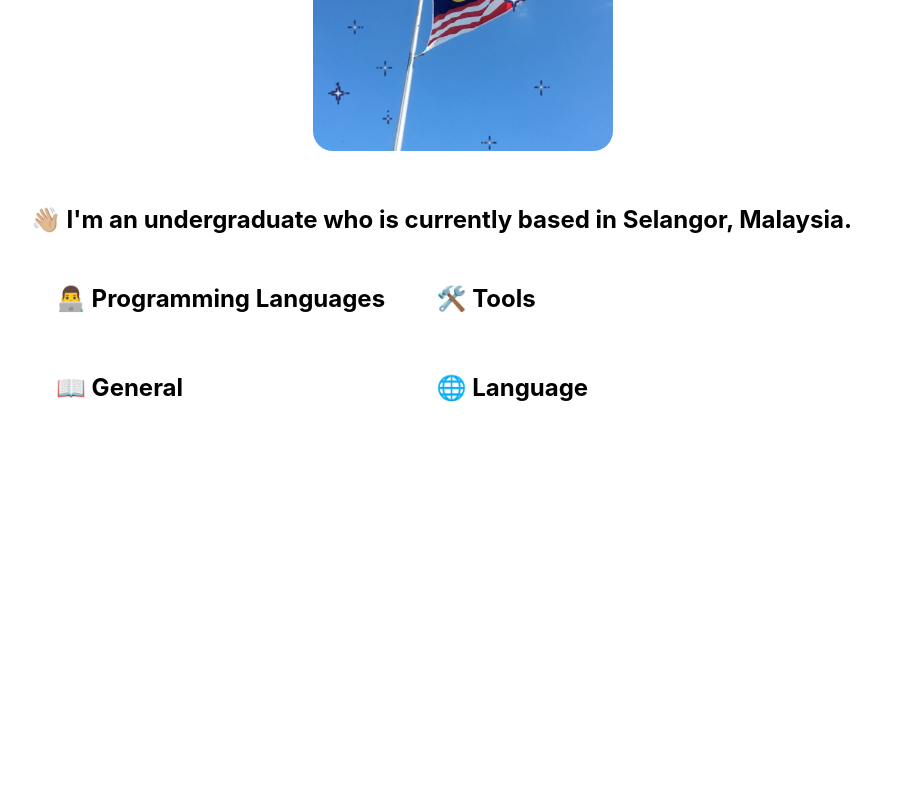
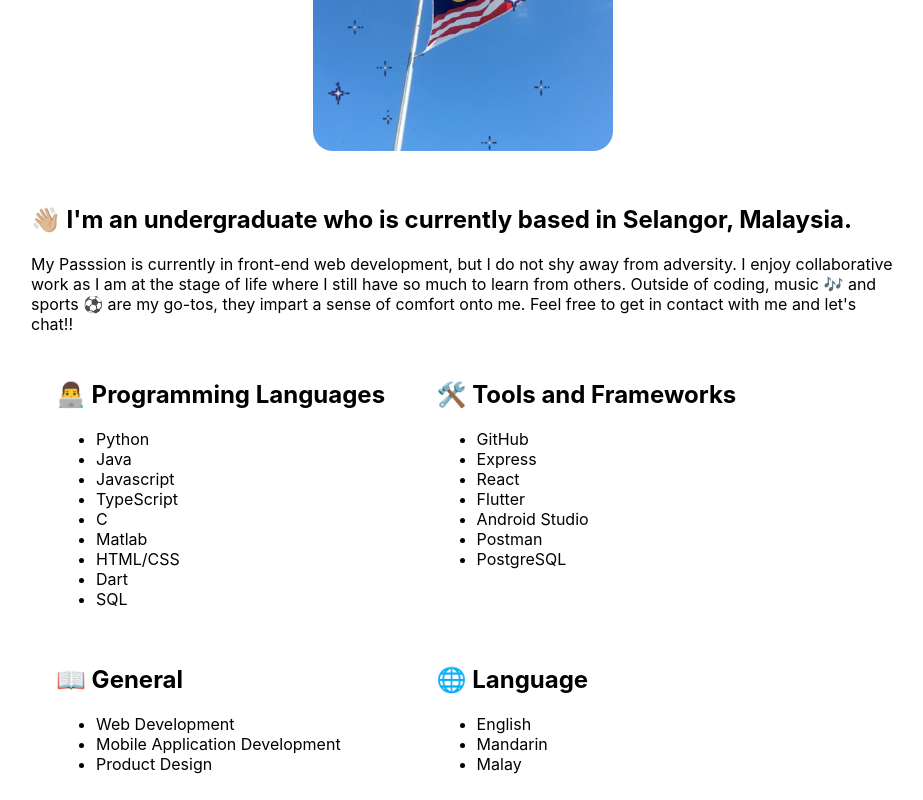
Before and after one commit to JengsHub/portfolio, a React (Create React App) app: page /portfolio/about in a window 1280 px wide. Shown: the part 249-1049 px from the top of the page, without its empty margins (177-1100 px from the left). Before the commit the page ends 800 px from the top, so only its background shows below. Built offline with nearby package versions, Linux system fonts and the light colour scheme.

Commit message:
about me page

```diff
--- a/public/index.html
+++ b/public/index.html
@@ -24,7 +24,7 @@
       work correctly both with client-side routing and a non-root public URL.
       Learn how to configure a non-root public URL by running `npm run build`.
     -->
-    <title>React App</title>
+    <title> Jeng Yue: Software Engineer</title>
   </head>
   <body>
     <noscript>You need to enable JavaScript to run this app.</noscript>
--- a/src/pages/About.js
+++ b/src/pages/About.js
@@ -4,6 +4,32 @@ import image from "../images/Malaysia.jpg";
 import gif from "../images/sparkle.gif";
 
 function About() {
+  const prog_lang = [
+    "Python",
+    "Java",
+    "Javascript",
+    "TypeScript",
+    "C",
+    "Matlab",
+    "HTML/CSS",
+    "Dart",
+    "SQL",
+  ];
+  const tool_n_frame = [
+    "GitHub",
+    "Express",
+    "React",
+    "Flutter",
+    "Android Studio",
+    "Postman",
+    "PostgreSQL",
+  ];
+  const general = [
+    "Web Development",
+    "Mobile Application Development",
+    "Product Design",
+  ];
+  const languages = ["English", "Mandarin", "Malay"];
   return (
     <Box>
       <Container maxWidth="md">
@@ -12,20 +38,48 @@ function About() {
         <h2 className="intro">
           👋🏼 I'm an undergraduate who is currently based in Selangor, Malaysia.
         </h2>
+        <p>
+          My Passsion is currently in front-end web development, but I do not
+          shy away from adversity. I enjoy collaborative work as I am at the
+          stage of life where I still have so much to learn from others. Outside
+          of coding, music 🎶 and sports ⚽ are my go-tos, they impart a sense
+          of comfort onto me. Feel free to get in contact with me and let's
+          chat!!
+        </p>
         <div className="row">
           <div className="column">
             <h2> 👨‍💻 Programming Languages</h2>
-            </div>
-            <div className="column">
-            <h2> 🛠️ Tools</h2>
+            <ul>
+              {prog_lang.map((items, i) => (
+                <li key={i}>{items}</li>
+              ))}
+            </ul>
+          </div>
+          <div className="column">
+            <h2> 🛠️ Tools and Frameworks</h2>
+            <ul>
+              {tool_n_frame.map((items, i) => (
+                <li key={i}>{items}</li>
+              ))}
+            </ul>
           </div>
         </div>
         <div className="row">
           <div className="column">
             <h2> 📖 General</h2>
-            </div>
-            <div className="column">
+            <ul>
+              {general.map((items, i) => (
+                <li key={i}>{items}</li>
+              ))}
+            </ul>
+          </div>
+          <div className="column">
             <h2> 🌐 Language</h2>
+            <ul>
+              {languages.map((items, i) => (
+                <li key={i}>{items}</li>
+              ))}
+            </ul>
           </div>
         </div>
       </Container>
```
Also changed, not shown: public/manifest.json, 1 other file (tests, documents, lock files or other folders).
